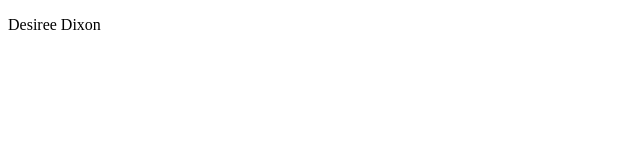
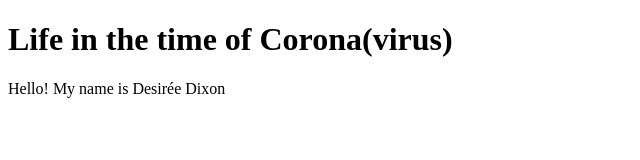
Before and after one commit to janenoxid/html-me-something, a plain HTML site: page index.html in a window 1280 px wide. Shown: the whole page, without its empty margins (0-640 px from the left). Drawn offline with Linux system fonts and the light colour scheme.

Commit message:
I used the diacritical mark / HTML entity required by the assignment by adding the accent to my name.

```diff
--- a/index.html
+++ b/index.html
@@ -4,8 +4,10 @@
    <head>
       <title>HTML Me Something - Homework for LaunchCode</title>
    </head>
-
-   <p>Desiree Dixon</p>
+   <h1>
+       Life in the time of Corona(virus)
+   </h1>
+   <p>Hello! My name is Desire&#769e Dixon</p>
 
    <body></body>
 </html>
```
